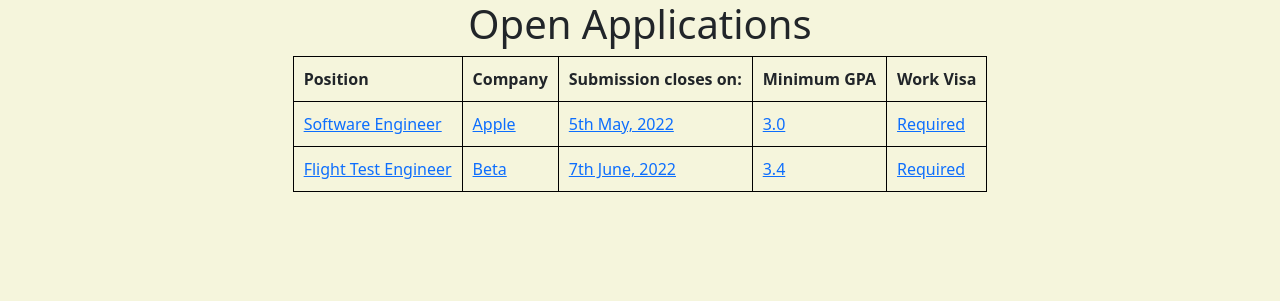
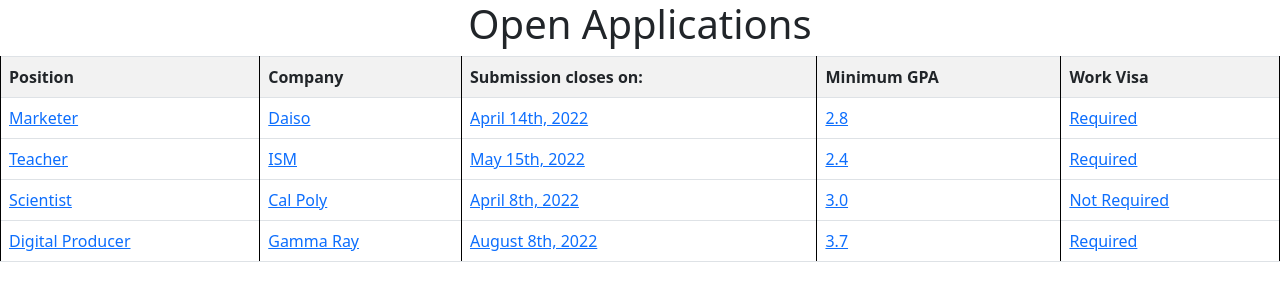
Before and after one commit to Har150n/EqualOpportunity, a Flask app: page /openApp/ in a window 1280 px wide. Shown: the top 301 px of the page. Run offline with Flask 2, Linux system fonts and the light colour scheme; some libraries are stand-ins or nearby versions.

Commit message:
pushed app.py changes

```diff
--- a/app.py
+++ b/app.py
@@ -65,24 +65,41 @@
 
     return list
 
+def writeAppRequests(file, app):
+    with open(file, 'a') as w:
+        w.write(app.position +"\n")
+        w.write(app.company+"\n")
+        w.write(app.deadline+"\n")
+        w.write(app.gpa+"\n")
+        w.write(app.workEligibility+"\n")
+        w.close()
+
+
 
 
 
 headings = ("Position", "Company", "Submission closes on:","Minimum GPA", "Work Visa")
-data = readAppRequests("./appRequests.txt")
+
 
 @app.route('/openApp/')
 def openApp():
+    data = readAppRequests("./appRequests.txt")
     return render_template('appWebsite.html', headings = headings, data = data)
 
 @app.route('/applicationdisplay', methods= ['POST', 'GET'])
 def applicationdisplay():
     if request.method == 'POST':
         form_data = request.form
+        name = form_data.get("Name")
+        city = form_data.get("GPA")
+        country = form_data.get("Country")
         gpa = form_data.get("GPA")
         workEligibility = form_data.get("Work Eligibility")
-        newAppRequest = appRequest("company", "deadline", "date")
+        coverLetter = form_data.get("Cover Letter")
+        resume = form_data.get("Resume")
+        new_app = Application(name, gpa, workEligibility, coverLetter, resume)
         return render_template('applicationdisplay.html', form_data=form_data)
+
 
 @app.route('/apprequestdisplay', methods = ['POST', 'GET'])
 def apprequestdisplay():
@@ -94,6 +111,7 @@
         company = form_data.get("Company")
         deadline = form_data.get("Deadline")
         newAppRequest = appRequest(position, company, deadline, gpa, workEligibility) #creates new application
+        writeAppRequests("./appRequests.txt", newAppRequest)
         return render_template('apprequestdisplay.html', form_data=form_data)
 
 
--- a/appRequests.txt
+++ b/appRequests.txt
@@ -1,10 +1,20 @@
-Software Engineer
-Apple
-5th May, 2022
+Marketer
+Daiso
+April 14th, 2022
+2.8
+Required
+Teacher
+ISM
+May 15th, 2022
+2.4
+Required
+Scientist
+Cal Poly
+April 8th, 2022
 3.0
+Not Required
+Digital Producer
+Gamma Ray
+August 8th, 2022
+3.7
 Required
-Flight Test Engineer
-Beta
-7th June, 2022
-3.4
-Required
--- a/templates/appWebsite.html
+++ b/templates/appWebsite.html
@@ -3,11 +3,9 @@
    <head>
       <meta charset="utf-8">
       <title>Open Applications</title>
-          <link href="static/bootstrap.min.css" rel="stylesheet" media="screen">
+         <link href="../static/bootstrap.min.css" rel="stylesheet" media="screen">
         <style>
-        body {
-        background-color: beige;
-        }
+
       table,
       th,
       td {
@@ -19,7 +17,8 @@
    </head>
    <body>
    <h1 align="center">Open Applications</h1>
-      <table align="center">
+      <table align="center" class = "table table-bordered table-striped"  >
+
       <tr>
          {% for header in headings %}
          <th> {{header}}</th>
--- a/templates/applicationdisplay.html
+++ b/templates/applicationdisplay.html
@@ -1,4 +1,4 @@
-<link href="static/bootstrap.min.css" rel="stylesheet" media="screen">
+<link href="../static/bootstrap.min.css" rel="stylesheet" media="screen">
 <h1>Your application</h1>
 {% for key,value in form_data.items() %}
 <h2> {{key}}</h2>
--- a/templates/apprequestdisplay.html
+++ b/templates/apprequestdisplay.html
@@ -1,5 +1,5 @@
 <h1>Submit a position</h1>
-<link href="static/bootstrap.min.css" rel="stylesheet" media="screen">
+<link href="../static/bootstrap.min.css" rel="stylesheet" media="screen">
 {% for key,value in form_data.items() %}
 <h2> {{key}}</h2>
 <p> {{value}}</p>
--- a/templates/apprequestform.html
+++ b/templates/apprequestform.html
@@ -3,16 +3,17 @@
    <head>
       <meta charset="utf-8">
       <title>Open Applications</title>
-          <link href="static/bootstrap.min.css" rel="stylesheet" media="screen">
+          <link href="../static/bootstrap.min.css" rel="stylesheet" media="screen">
         <style>
             body{
             background-color:beige;
+            align:center;
             }
         </style>
    </head>
     <body>
 
-<form action= "{{ url_for('apprequestdisplay') }}" method = "POST">
+<form action= "{{ url_for('apprequestdisplay') }}" method = "POST" style = "float:left; position:relative; left: 40%; top: 25%">
     <p>GPA <input type = "text" name = "GPA" /></p>
     <p>Work Eligibility <input type = "text" name = "Work Eligibility" /></p>
     <p>Position <input type = "text" name = "Position" /></p>
--- a/templates/openApp.html
+++ b/templates/openApp.html
@@ -3,7 +3,7 @@
    <head>
       <meta charset="utf-8">
       <title>Open Applications</title>
-      <link href="static/bootstrap.min.css" rel="stylesheet" media="screen">
+      <link href="../static/bootstrap.min.css" rel="stylesheet" media="screen">
         <style>
       table,
       th,
```
Also changed, not shown: templates/applicationform.html (+13 -9 lines), templates/login.html (+4 -4 lines), login.png (added).
